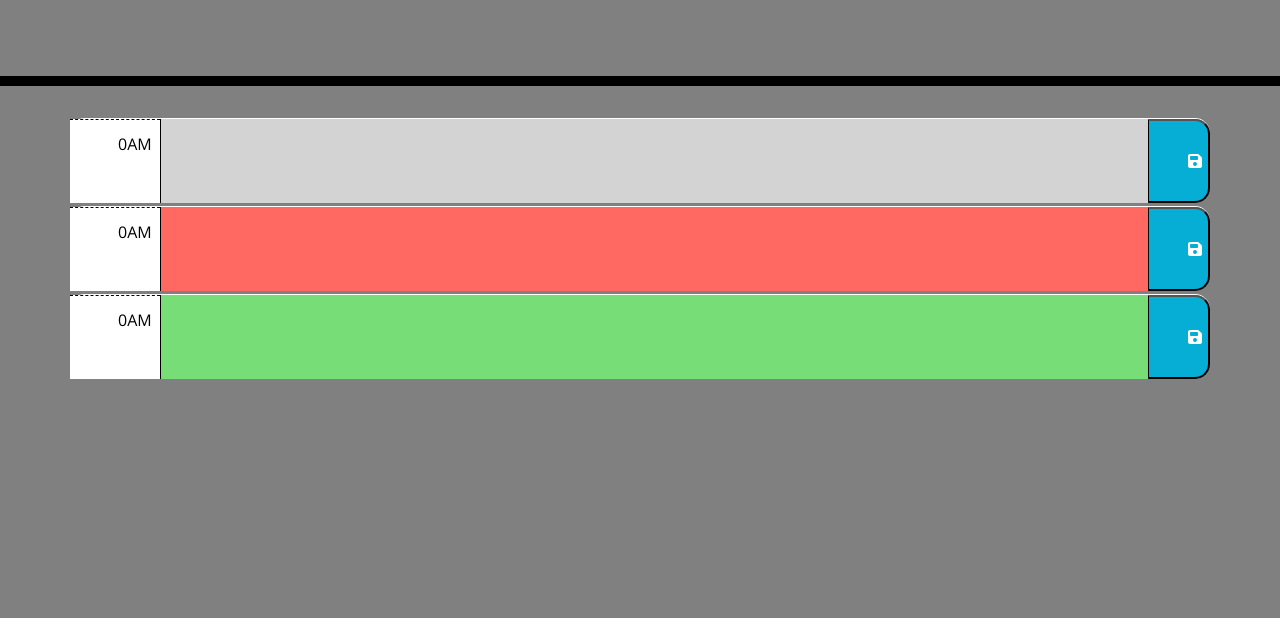
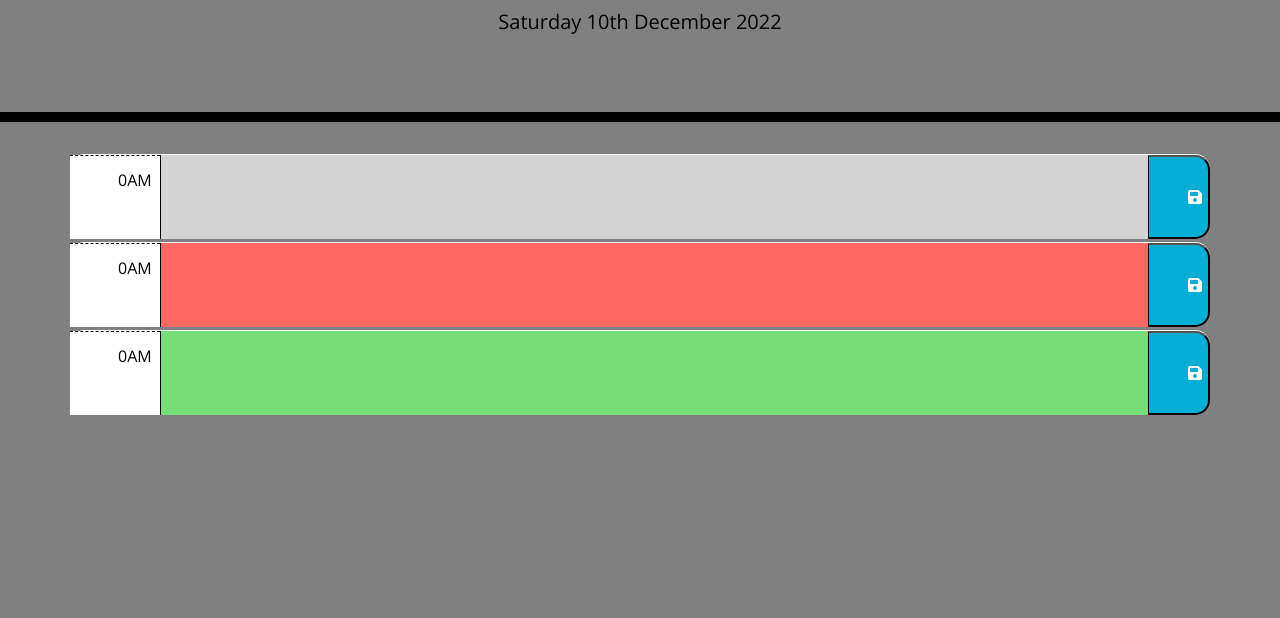
Before and after one commit to AywinK/Daily-Planner, a plain HTML site: page index.html in a window 1280 px wide. Shown: the part 182-800 px from the top of the page. Drawn offline with nearby package versions, Linux system fonts and the light colour scheme.

Commit message:
IIFE to putcurrent day to the top of calender

```diff
--- a/assets/js/app.js
+++ b/assets/js/app.js
@@ -1,2 +1,10 @@
 
-console.log("initial test")
+console.log("initial test");
+
+// display current day at top of the calender when user opens planner
+(function () { // immediately invoked function expression
+    console.log("tests current day function IIFE")
+    var currentDayEl = $("#currentDay");
+    var currentDay = moment().format("dddd Do MMMM YYYY");
+    currentDayEl.text(currentDay);
+}());
--- a/index.html
+++ b/index.html
@@ -23,7 +23,7 @@
 
     <div class="time-block row d-flex mb-2">
       <p class="hour pt-3 pr-2 pl-5 m-0">0AM</p>
-      <textarea name="" id="" cols="20" rows="4" class="past flex-grow-1 m-0"></textarea>
+      <textarea name="" id="" cols="10" rows="4" class="past flex-grow-1 m-0"></textarea>
       <button class="saveBtn">
         <i class="fa-solid fa-floppy-disk"></i>
       </button>
```
